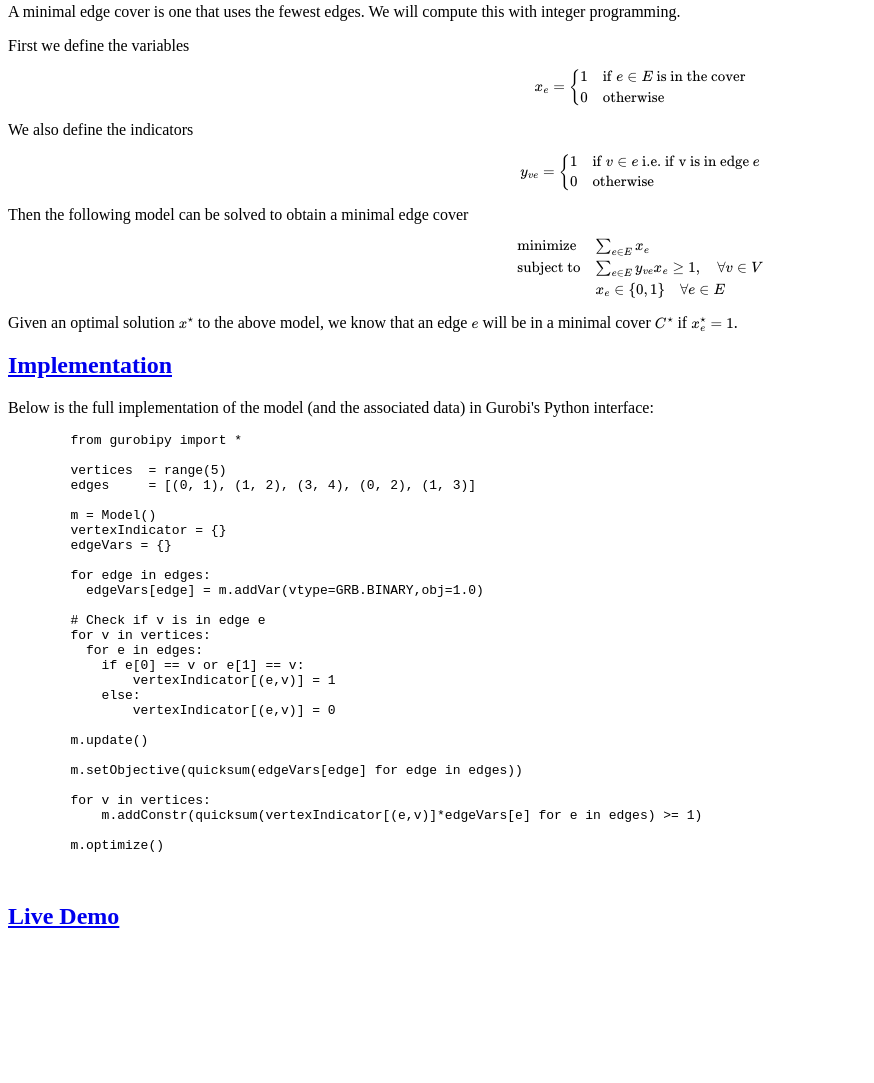
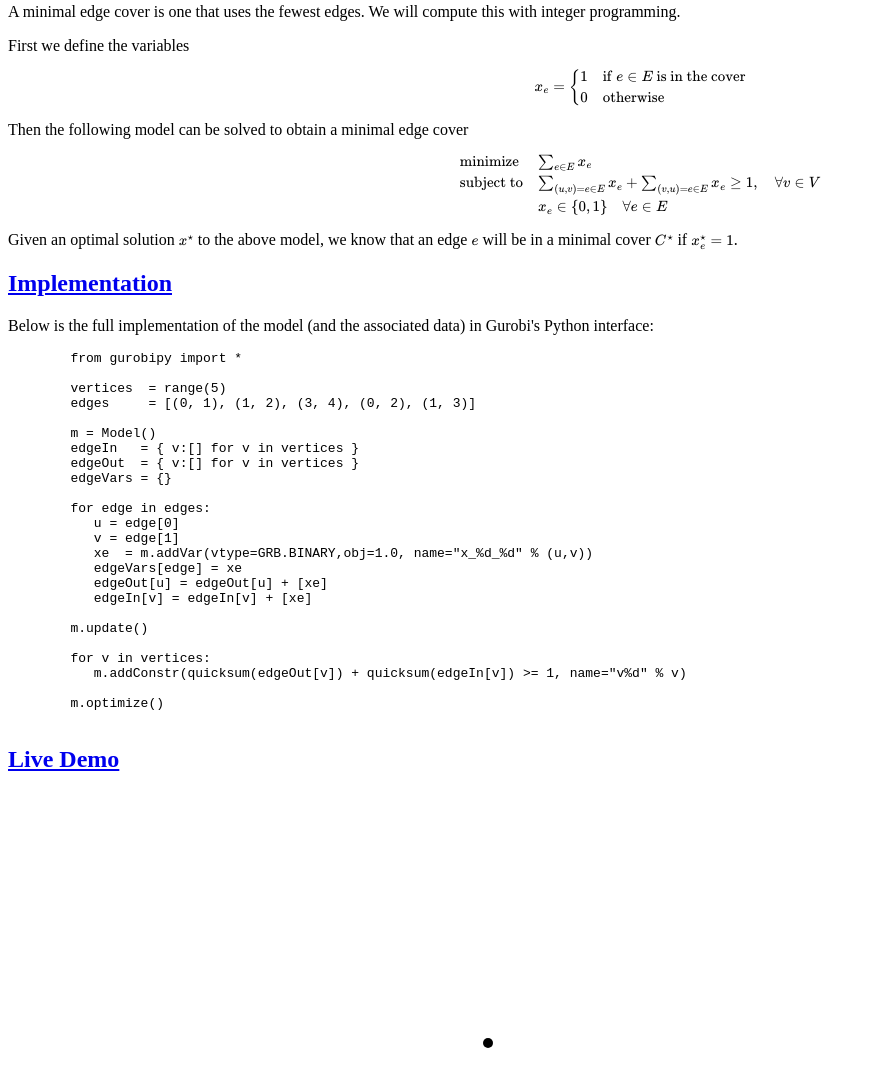
Before and after one commit to EmilienDupont/edgecover, a plain HTML site: page index.html in a window 1280 px wide. Shown: the part 439-1522 px from the top of the page, without its empty margins (0-874 px from the left). Drawn offline with nearby package versions, Linux system fonts and the light colour scheme; some packages are replaced by stand-ins of ours.

Commit message:
Use a slightly different model formulation

```diff
--- a/index.html
+++ b/index.html
@@ -82,21 +82,11 @@ rect {
       \]
       </p>
 
-      <p>We also define the indicators
-      <!-- Eq in [] -->
-      \[
-      y_{ve} = \left\{\begin{array}{ll}
-             1 & \text{if  $v \in e$ i.e. if v is in edge $e$}\\
-             0 & \mathrm{otherwise}
-            \end{array}\right.
-      \]
-      </p>
-
       <p>Then the following model can be solved to obtain a minimal edge cover
       \[
       \begin{array}{ll}
       \text{minimize} & \sum_{e \in E} x_e \\
-      \text{subject to} & \sum_{e \in E} y_{ve} x_e \ge 1, \quad \forall v \in V \\
+      \text{subject to} & \sum_{(u,v)=e \in E} x_e + \sum_{(v,u)=e \in E} x_e \ge 1, \quad \forall v \in V \\
                         & x_e \in \{ 0, 1 \} \quad \forall e \in E
       \end{array}
       \]
@@ -119,29 +109,24 @@ rect {
         edges     = [(0, 1), (1, 2), (3, 4), (0, 2), (1, 3)]
 
         m = Model()
-        vertexIndicator = {}
+        edgeIn   = { v:[] for v in vertices }
+        edgeOut  = { v:[] for v in vertices }
         edgeVars = {}
 
         for edge in edges:
-          edgeVars[edge] = m.addVar(vtype=GRB.BINARY,obj=1.0)
-
-        # Check if v is in edge e
-        for v in vertices:
-          for e in edges:
-            if e[0] == v or e[1] == v:
-                vertexIndicator[(e,v)] = 1
-            else:
-                vertexIndicator[(e,v)] = 0
+           u = edge[0]
+           v = edge[1]
+           xe  = m.addVar(vtype=GRB.BINARY,obj=1.0, name="x_%d_%d" % (u,v))
+           edgeVars[edge] = xe
+           edgeOut[u] = edgeOut[u] + [xe]
+           edgeIn[v] = edgeIn[v] + [xe]
 
         m.update()
 
-        m.setObjective(quicksum(edgeVars[edge] for edge in edges))
-
         for v in vertices:
-            m.addConstr(quicksum(vertexIndicator[(e,v)]*edgeVars[e] for e in edges) >= 1)
+           m.addConstr(quicksum(edgeOut[v]) + quicksum(edgeIn[v]) >= 1, name="v%d" % v)
 
         m.optimize()
-
       </pre>
     </div>
     <div class="section" id="demo">
@@ -293,6 +278,9 @@ function serverResponse(error, data) {
                   if (inArray(cover, d_arr)) { // if edge is in cover color it red
                       header.style({'stroke': 'red'});
                       header.style({'stroke-width': 3});
+                  } else {
+                      header.style({'stroke': '#999'});
+                      header.style({'stroke-width': 1});
                   }
         });
       }
```
Also changed, not shown: 1 other file.
